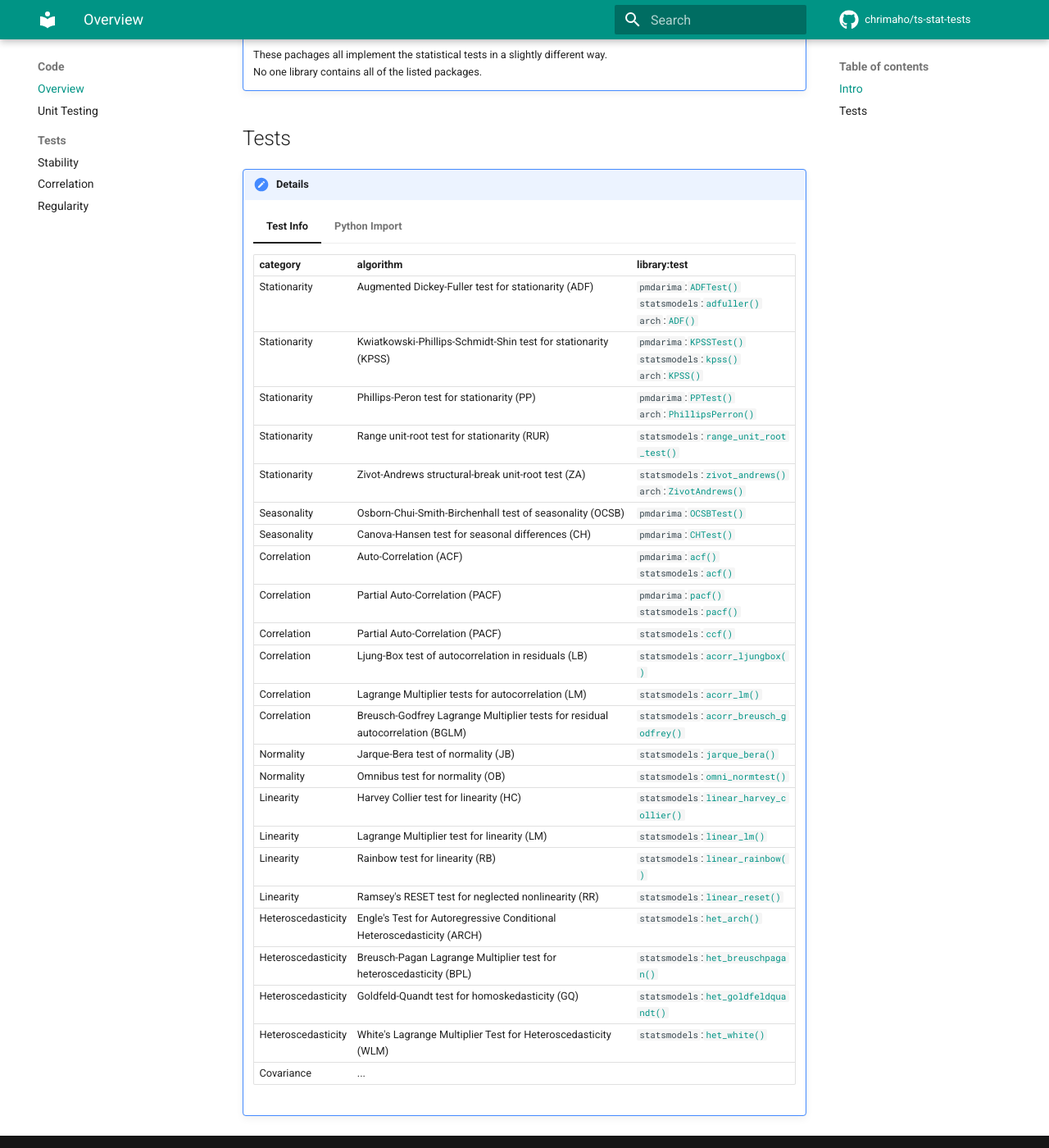
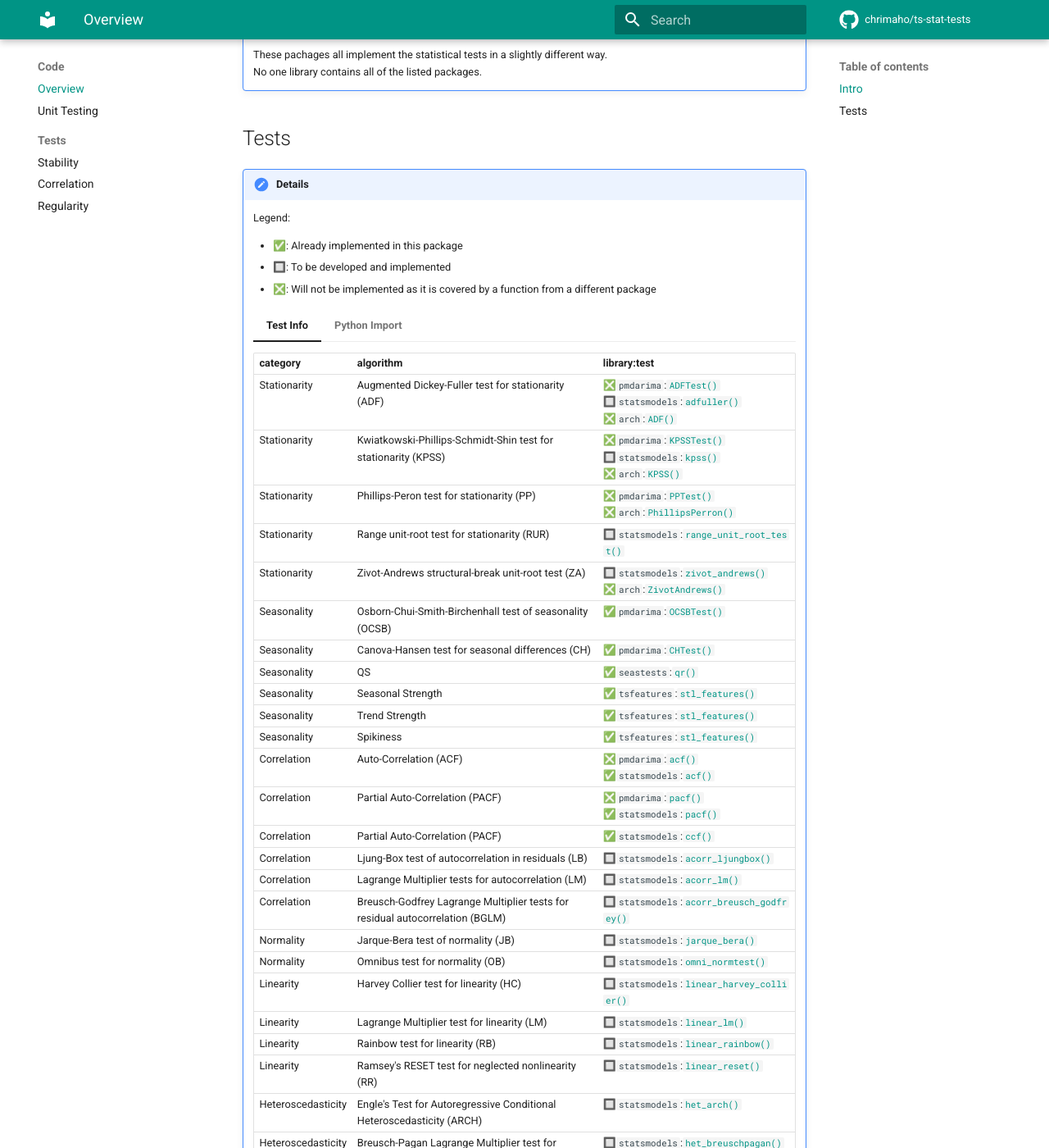
Before and after one commit to chrimaho/ts-stat-tests, an MkDocs documentation site: the page built from docs/docs/code/overview.md, in a window 1280 px wide and 1400 px high, scrolled down 396 px. Shown: the whole window at 82% size. Built offline with MkDocs 1.6.1 and Material for MkDocs 9.7.7, drawn with Linux system fonts in a browser that asks for light colours; comment, search, counter and statistics services are not loaded; some of the changed text lies outside the part shown.

Commit message:
Update info about all algo's and test's

```diff
--- a/docs/docs/code/overview.md
+++ b/docs/docs/code/overview.md
@@ -17,36 +17,70 @@
 
 ## Tests
 
+<style>
+    table colgroup col {
+        width: auto !important;
+    }
+    .test-info div div table th:nth-of-type(1) {
+        width: 10%;
+    }
+    .test-info div div table th:nth-of-type(2) {
+        width: 50%;
+    }
+    .test-info div div table th:nth-of-type(3) {
+        width: 40%;
+    }
+</style>
+
 !!! details "Details"
+
+    Legend:
+
+    - ✅: Already implemented in this package
+    - 🔲: To be developed and implemented
+    - ❎: Will not be implemented as it is covered by a function from a different package
 
     === "Test Info"
 
+        <div class="test-info">
+
         | category           | algorithm                                                                     | library:test |
         |--------------------|-------------------------------------------------------------------------------|--------------|
-        | Stationarity       | Augmented Dickey-Fuller test for stationarity (ADF)                           | `pmdarima`:[`ADFTest()`](https://alkaline-ml.com/pmdarima/modules/generated/pmdarima.arima.ADFTest.html)<br>`statsmodels`:[`adfuller()`](https://www.statsmodels.org/stable/generated/statsmodels.tsa.stattools.adfuller.html)<br>`arch`:[`ADF()`](https://arch.readthedocs.io/en/latest/unitroot/generated/arch.unitroot.ADF.html)
-        | Stationarity       | Kwiatkowski-Phillips-Schmidt-Shin test for stationarity (KPSS)                | `pmdarima`:[`KPSSTest()`](https://alkaline-ml.com/pmdarima/modules/generated/pmdarima.arima.KPSSTest.html)<br>`statsmodels`:[`kpss()`](https://www.statsmodels.org/stable/generated/statsmodels.tsa.stattools.kpss.html)<br>`arch`:[`KPSS()`](https://arch.readthedocs.io/en/latest/unitroot/generated/arch.unitroot.KPSS.html)
-        | Stationarity       | Phillips-Peron test for stationarity (PP)                                     | `pmdarima`:[`PPTest()`](https://alkaline-ml.com/pmdarima/modules/generated/pmdarima.arima.PPTest.html)<br>`arch`:[`PhillipsPerron()`](https://arch.readthedocs.io/en/latest/unitroot/generated/arch.unitroot.PhillipsPerron.html)
-        | Stationarity       | Range unit-root test for stationarity (RUR)                                   | `statsmodels`:[`range_unit_root_test()`](https://www.statsmodels.org/stable/generated/statsmodels.tsa.stattools.range_unit_root_test.html)
-        | Stationarity       | Zivot-Andrews structural-break unit-root test (ZA)                            | `statsmodels`:[`zivot_andrews()`](https://www.statsmodels.org/stable/generated/statsmodels.tsa.stattools.zivot_andrews.html)<br>`arch`:[`ZivotAndrews()`](https://arch.readthedocs.io/en/latest/unitroot/generated/arch.unitroot.ZivotAndrews.html)
-        | Seasonality        | Osborn-Chui-Smith-Birchenhall test of seasonality (OCSB)                      | `pmdarima`:[`OCSBTest()`](https://alkaline-ml.com/pmdarima/modules/generated/pmdarima.arima.OCSBTest.html)
-        | Seasonality        | Canova-Hansen test for seasonal differences (CH)                              | `pmdarima`:[`CHTest()`](https://alkaline-ml.com/pmdarima/modules/generated/pmdarima.arima.CHTest.html)
-        | Correlation        | Auto-Correlation (ACF)                                                        | `pmdarima`:[`acf()`](https://alkaline-ml.com/pmdarima/modules/generated/pmdarima.utils.acf.html)<br>`statsmodels`:[`acf()`](https://www.statsmodels.org/stable/generated/statsmodels.tsa.stattools.acf.html)
-        | Correlation        | Partial Auto-Correlation (PACF)                                               | `pmdarima`:[`pacf()`](https://alkaline-ml.com/pmdarima/modules/generated/pmdarima.utils.pacf.html)<br>`statsmodels`:[`pacf()`](https://www.statsmodels.org/stable/generated/statsmodels.tsa.stattools.pacf.html)
-        | Correlation        | Partial Auto-Correlation (PACF)                                               | `statsmodels`:[`ccf()`](https://www.statsmodels.org/stable/generated/statsmodels.tsa.stattools.ccf.html)
-        | Correlation        | Ljung-Box test of autocorrelation in residuals (LB)                           | `statsmodels`:[`acorr_ljungbox()`](https://www.statsmodels.org/stable/generated/statsmodels.stats.diagnostic.acorr_ljungbox.html)
-        | Correlation        | Lagrange Multiplier tests for autocorrelation (LM)                            | `statsmodels`:[`acorr_lm()`](https://www.statsmodels.org/stable/generated/statsmodels.stats.diagnostic.acorr_lm.html)
-        | Correlation        | Breusch-Godfrey Lagrange Multiplier tests for residual autocorrelation (BGLM) | `statsmodels`:[`acorr_breusch_godfrey()`](https://www.statsmodels.org/stable/generated/statsmodels.stats.diagnostic.acorr_breusch_godfrey.html)
-        | Normality          | Jarque-Bera test of normality (JB)                                            | `statsmodels`:[`jarque_bera()`](https://www.statsmodels.org/stable/generated/statsmodels.stats.stattools.jarque_bera.html)
-        | Normality          | Omnibus test for normality (OB)                                               | `statsmodels`:[`omni_normtest()`](https://www.statsmodels.org/stable/generated/statsmodels.stats.stattools.omni_normtest.html)
-        | Linearity          | Harvey Collier test for linearity (HC)                                        | `statsmodels`:[`linear_harvey_collier()`](https://www.statsmodels.org/stable/generated/statsmodels.stats.diagnostic.linear_harvey_collier.html)
-        | Linearity          | Lagrange Multiplier test for linearity (LM)                                   | `statsmodels`:[`linear_lm()`](https://www.statsmodels.org/stable/generated/statsmodels.stats.diagnostic.linear_lm.html)
-        | Linearity          | Rainbow test for linearity (RB)                                               | `statsmodels`:[`linear_rainbow()`](https://www.statsmodels.org/stable/generated/statsmodels.stats.diagnostic.linear_rainbow.html)
-        | Linearity          | Ramsey's RESET test for neglected nonlinearity (RR)                           | `statsmodels`:[`linear_reset()`](https://www.statsmodels.org/stable/generated/statsmodels.stats.diagnostic.linear_reset.html)
-        | Heteroscedasticity | Engle's Test for Autoregressive Conditional Heteroscedasticity (ARCH)         | `statsmodels`:[`het_arch()`](https://www.statsmodels.org/stable/generated/statsmodels.stats.diagnostic.het_arch.html)
-        | Heteroscedasticity | Breusch-Pagan Lagrange Multiplier test for heteroscedasticity (BPL)           | `statsmodels`:[`het_breuschpagan()`](https://www.statsmodels.org/stable/generated/statsmodels.stats.diagnostic.het_breuschpagan.html)
-        | Heteroscedasticity | Goldfeld-Quandt test for homoskedasticity (GQ)                                | `statsmodels`:[`het_goldfeldquandt()`](https://www.statsmodels.org/stable/generated/statsmodels.stats.diagnostic.het_goldfeldquandt.html)
-        | Heteroscedasticity | White's Lagrange Multiplier Test for Heteroscedasticity (WLM)                 | `statsmodels`:[`het_white()`](https://www.statsmodels.org/stable/generated/statsmodels.stats.diagnostic.het_white.html)
+        | Stationarity       | Augmented Dickey-Fuller test for stationarity (ADF)                           | ❎`pmdarima`:[`ADFTest()`](https://alkaline-ml.com/pmdarima/modules/generated/pmdarima.arima.ADFTest.html)<br>🔲`statsmodels`:[`adfuller()`](https://www.statsmodels.org/stable/generated/statsmodels.tsa.stattools.adfuller.html)<br>❎`arch`:[`ADF()`](https://arch.readthedocs.io/en/latest/unitroot/generated/arch.unitroot.ADF.html)
+        | Stationarity       | Kwiatkowski-Phillips-Schmidt-Shin test for stationarity (KPSS)                | ❎`pmdarima`:[`KPSSTest()`](https://alkaline-ml.com/pmdarima/modules/generated/pmdarima.arima.KPSSTest.html)<br>🔲`statsmodels`:[`kpss()`](https://www.statsmodels.org/stable/generated/statsmodels.tsa.stattools.kpss.html)<br>❎`arch`:[`KPSS()`](https://arch.readthedocs.io/en/latest/unitroot/generated/arch.unitroot.KPSS.html)
+        | Stationarity       | Phillips-Peron test for stationarity (PP)                                     | ❎`pmdarima`:[`PPTest()`](https://alkaline-ml.com/pmdarima/modules/generated/pmdarima.arima.PPTest.html)<br>❎`arch`:[`PhillipsPerron()`](https://arch.readthedocs.io/en/latest/unitroot/generated/arch.unitroot.PhillipsPerron.html)
+        | Stationarity       | Range unit-root test for stationarity (RUR)                                   | 🔲`statsmodels`:[`range_unit_root_test()`](https://www.statsmodels.org/stable/generated/statsmodels.tsa.stattools.range_unit_root_test.html)
+        | Stationarity       | Zivot-Andrews structural-break unit-root test (ZA)                            | 🔲`statsmodels`:[`zivot_andrews()`](https://www.statsmodels.org/stable/generated/statsmodels.tsa.stattools.zivot_andrews.html)<br>❎`arch`:[`ZivotAndrews()`](https://arch.readthedocs.io/en/latest/unitroot/generated/arch.unitroot.ZivotAndrews.html)
+        | Seasonality        | Osborn-Chui-Smith-Birchenhall test of seasonality (OCSB)                      | ✅`pmdarima`:[`OCSBTest()`](https://alkaline-ml.com/pmdarima/modules/generated/pmdarima.arima.OCSBTest.html)
+        | Seasonality        | Canova-Hansen test for seasonal differences (CH)                              | ✅`pmdarima`:[`CHTest()`](https://alkaline-ml.com/pmdarima/modules/generated/pmdarima.arima.CHTest.html)
+        | Seasonality        | QS                                                                            | ✅`seastests`:[`qr()`](#)
+        | Seasonality        | Seasonal Strength                                                             | ✅`tsfeatures`:[`stl_features()`](#)
+        | Seasonality        | Trend Strength                                                                | ✅`tsfeatures`:[`stl_features()`](#)
+        | Seasonality        | Spikiness                                                                     | ✅`tsfeatures`:[`stl_features()`](#)
+        | Correlation        | Auto-Correlation (ACF)                                                        | ❎`pmdarima`:[`acf()`](https://alkaline-ml.com/pmdarima/modules/generated/pmdarima.utils.acf.html)<br>✅`statsmodels`:[`acf()`](https://www.statsmodels.org/stable/generated/statsmodels.tsa.stattools.acf.html)
+        | Correlation        | Partial Auto-Correlation (PACF)                                               | ❎`pmdarima`:[`pacf()`](https://alkaline-ml.com/pmdarima/modules/generated/pmdarima.utils.pacf.html)<br>✅`statsmodels`:[`pacf()`](https://www.statsmodels.org/stable/generated/statsmodels.tsa.stattools.pacf.html)
+        | Correlation        | Partial Auto-Correlation (PACF)                                               | ✅`statsmodels`:[`ccf()`](https://www.statsmodels.org/stable/generated/statsmodels.tsa.stattools.ccf.html)
+        | Correlation        | Ljung-Box test of autocorrelation in residuals (LB)                           | 🔲`statsmodels`:[`acorr_ljungbox()`](https://www.statsmodels.org/stable/generated/statsmodels.stats.diagnostic.acorr_ljungbox.html)
+        | Correlation        | Lagrange Multiplier tests for autocorrelation (LM)                            | 🔲`statsmodels`:[`acorr_lm()`](https://www.statsmodels.org/stable/generated/statsmodels.stats.diagnostic.acorr_lm.html)
+        | Correlation        | Breusch-Godfrey Lagrange Multiplier tests for residual autocorrelation (BGLM) | 🔲`statsmodels`:[`acorr_breusch_godfrey()`](https://www.statsmodels.org/stable/generated/statsmodels.stats.diagnostic.acorr_breusch_godfrey.html)
+        | Normality          | Jarque-Bera test of normality (JB)                                            | 🔲`statsmodels`:[`jarque_bera()`](https://www.statsmodels.org/stable/generated/statsmodels.stats.stattools.jarque_bera.html)
+        | Normality          | Omnibus test for normality (OB)                                               | 🔲`statsmodels`:[`omni_normtest()`](https://www.statsmodels.org/stable/generated/statsmodels.stats.stattools.omni_normtest.html)
+        | Linearity          | Harvey Collier test for linearity (HC)                                        | 🔲`statsmodels`:[`linear_harvey_collier()`](https://www.statsmodels.org/stable/generated/statsmodels.stats.diagnostic.linear_harvey_collier.html)
+        | Linearity          | Lagrange Multiplier test for linearity (LM)                                   | 🔲`statsmodels`:[`linear_lm()`](https://www.statsmodels.org/stable/generated/statsmodels.stats.diagnostic.linear_lm.html)
+        | Linearity          | Rainbow test for linearity (RB)                                               | 🔲`statsmodels`:[`linear_rainbow()`](https://www.statsmodels.org/stable/generated/statsmodels.stats.diagnostic.linear_rainbow.html)
+        | Linearity          | Ramsey's RESET test for neglected nonlinearity (RR)                           | 🔲`statsmodels`:[`linear_reset()`](https://www.statsmodels.org/stable/generated/statsmodels.stats.diagnostic.linear_reset.html)
+        | Heteroscedasticity | Engle's Test for Autoregressive Conditional Heteroscedasticity (ARCH)         | 🔲`statsmodels`:[`het_arch()`](https://www.statsmodels.org/stable/generated/statsmodels.stats.diagnostic.het_arch.html)
+        | Heteroscedasticity | Breusch-Pagan Lagrange Multiplier test for heteroscedasticity (BPL)           | 🔲`statsmodels`:[`het_breuschpagan()`](https://www.statsmodels.org/stable/generated/statsmodels.stats.diagnostic.het_breuschpagan.html)
+        | Heteroscedasticity | Goldfeld-Quandt test for homoskedasticity (GQ)                                | 🔲`statsmodels`:[`het_goldfeldquandt()`](https://www.statsmodels.org/stable/generated/statsmodels.stats.diagnostic.het_goldfeldquandt.html)
+        | Heteroscedasticity | White's Lagrange Multiplier Test for Heteroscedasticity (WLM)                 | 🔲`statsmodels`:[`het_white()`](https://www.statsmodels.org/stable/generated/statsmodels.stats.diagnostic.het_white.html)
+        | Stability          | Stability                                                                     | ✅`tsfeatures`:[`stability()`](#)
+        | Stability          | Lumpiness                                                                     | ✅`tsfeatures`:[`lumpiness()`](#)
+        | Regularity         | Approximate Entropy                                                           | ✅`antropy`:[`app_entropy()`](#)
+        | Regularity         | Sample Entropy                                                                | ✅`antropy`:[`sample_entropy()`](#)
+        | Regularity         | Sample Entropy                                                                | ✅`antropy`:[`spectral_entropy()`](#)
         | Covariance         | ...                                                                           |
+
+        </div>
 
     === "Python Import"
 
```
